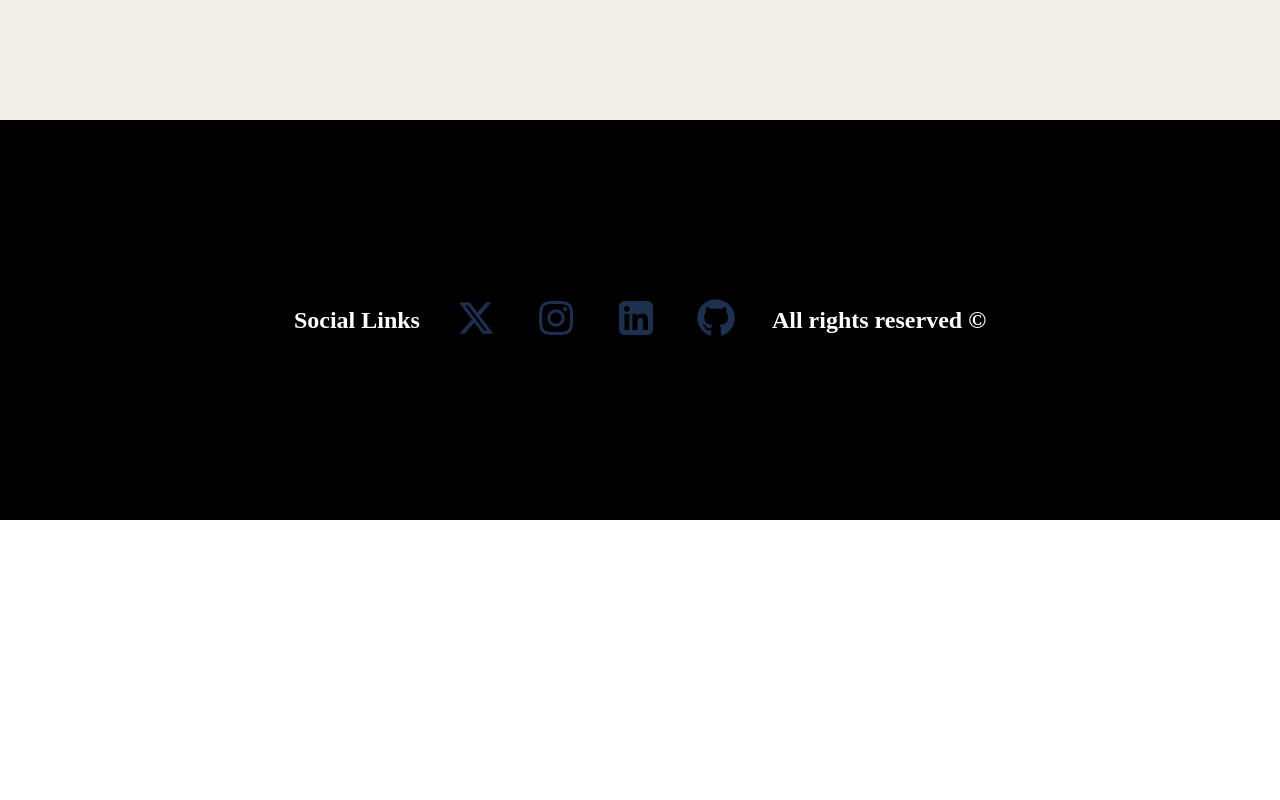
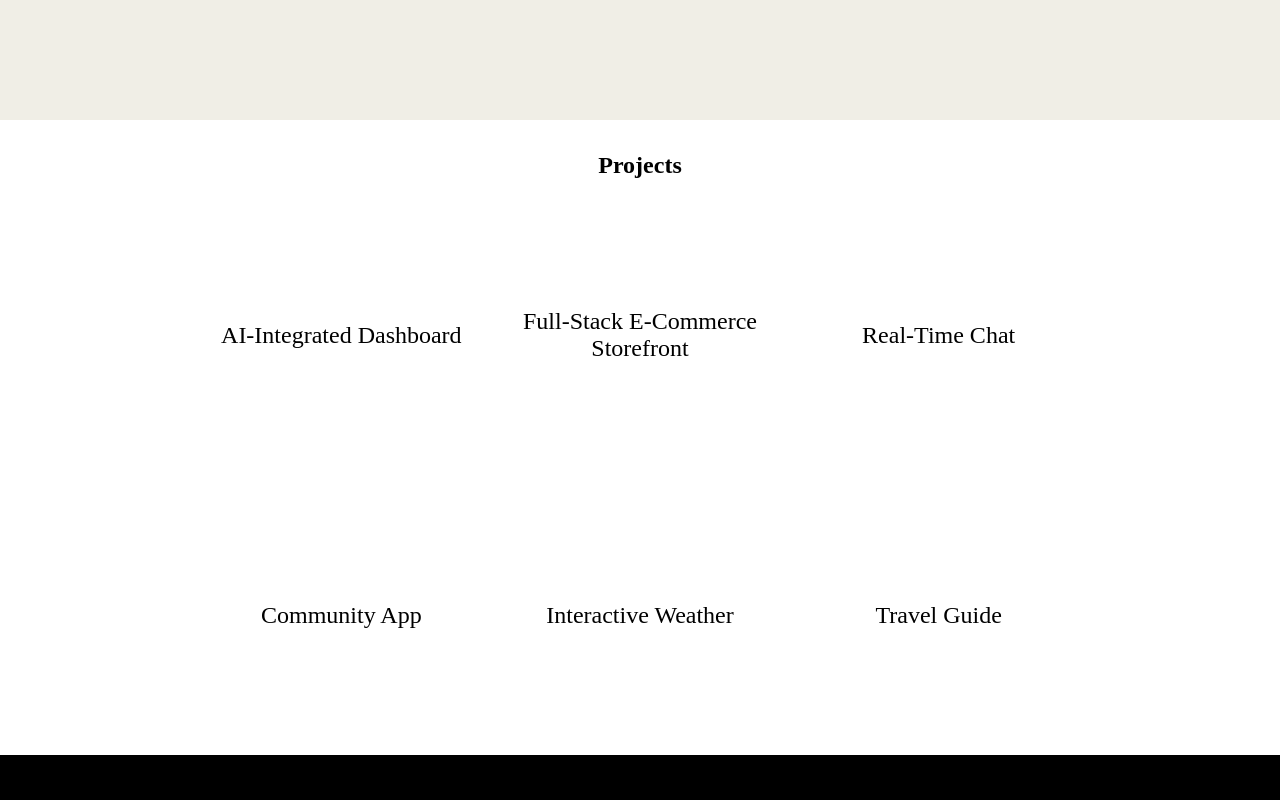
Before and after one commit to Jagrat567/personal_portfolio, a plain HTML site: page index.html in a window 1280 px wide. Shown: the part 2480-3280 px from the top of the page. Before the commit the page ends 3000 px from the top, so only its background shows below. Drawn offline with Linux system fonts and the light colour scheme.

Commit message:
more functions added

```diff
--- a/index.html
+++ b/index.html
@@ -62,6 +62,17 @@
                 <button>Submit</button>
             </div>
         </section>
+        <section class="project_section">
+            <h1 style="text-align: center;" class="project_heading">Projects</h2>
+            <div class="project" style="text-align: center;">
+                <div class="column1"><a href="#">AI-Integrated Dashboard</a></div>
+                <div class="column2"><a href="#">Full-Stack E-Commerce Storefront</a></div>
+                <div class="column3"><a href="#">Real-Time Chat</a></div>
+                <div class="column4"><a href="#">Community App</a></div>
+                <div class="column5"><a href="#">Interactive Weather</a></div>
+                <div class="column6"><a href="#">Travel Guide</a></div>
+            </div>
+        </section>
     </main>
     <footer>
         <div class="footerdiv">
--- a/style.css
+++ b/style.css
@@ -1,7 +1,13 @@
 *{
     margin: 0;
     padding: 0;
+    box-sizing: border-box;
 }
+
+html, body {
+    overflow-x: hidden; /* Prevents horizontal scrolling */
+}
+
 header{
     display: flex;
     justify-content: space-around;
@@ -162,3 +168,24 @@ input, button{
     gap: 1rem;
     height: 30vh;
 }
+
+.project{
+    display: grid;
+    grid-template-columns: 1fr 1fr 1fr;
+    height: 70vh;
+    width: 70vw;
+    grid-template-rows: 1fr 1fr;
+    font-size: x-large;
+    align-items: center;
+}
+
+.project_section{
+    display: flex;
+    justify-content: center;
+    align-items: center;
+    flex-direction: column;
+}
+.project_heading{
+    margin-top: 2rem;
+    margin-bottom: 1rem;
+}
```
Also changed, not shown: 1 other file.
